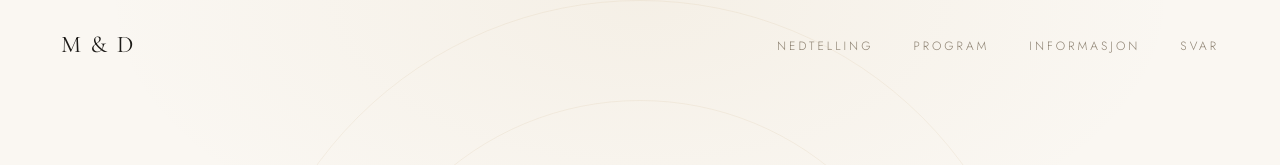
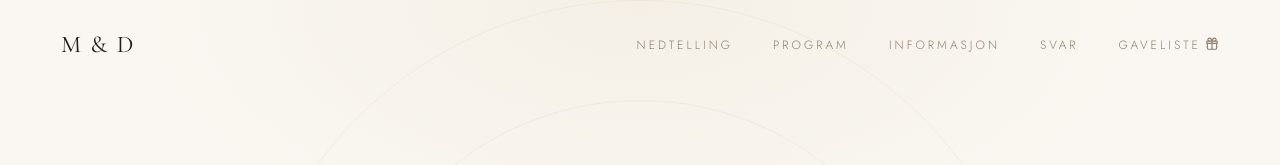
Before and after one commit to gitXite/bryllup, a React (Vite) app in the folder frontend/: page / in a window 1280 px wide. Shown: the top 165 px of the page. Built offline with nearby package versions, Linux system fonts and the light colour scheme.

Commit message:
legge til gaveliste

```diff
--- a/frontend/src/components/Nav.tsx
+++ b/frontend/src/components/Nav.tsx
@@ -1,11 +1,13 @@
 import { useState, useEffect } from 'react';
 import { motion, AnimatePresence } from 'motion/react';
+import { Gift } from 'lucide-react';
 
 const links = [
     { href: '#nedtelling', label: 'Nedtelling' },
     { href: '#program', label: 'Program' },
     { href: '#informasjon', label: 'Informasjon' },
     { href: '#rsvp', label: 'Svar' },
+    { href: '/gaveliste', label: 'Gaveliste', icon: true },
 ];
 
 function scrollTo(href: string) {
@@ -53,15 +55,24 @@ export default function Nav() {
 
                 {/* Desktop links */}
                 <ul className='hidden md:flex gap-10 list-none'>
-                    {links.map(({ href, label }) => (
+                    {links.map(({ href, label, icon }) => (
                         <li key={href}>
                             <a
                                 href={href}
-                                className='text-xs tracking-[0.25em] uppercase text-muted
+                                className='flex text-xs tracking-[0.25em] uppercase text-muted
                            bg-transparent border-none cursor-pointer p-0
                            hover:text-gold transition-colors duration-200'
                             >
-                                {label}
+                                {icon ? (
+                                    <span className='flex gap-1'>
+                                        {label}
+                                        <Gift size={14} />
+                                    </span>
+                                ) : (
+                                    <span>
+                                        {label}
+                                    </span>
+                                )}
                             </a>
                         </li>
                     ))}
--- /dev/null
+++ b/frontend/src/pages/Gaveliste.tsx
@@ -0,0 +1,7 @@
+
+
+export default function Gaveliste() {
+    return (
+        <div></div>
+    );
+}
```
